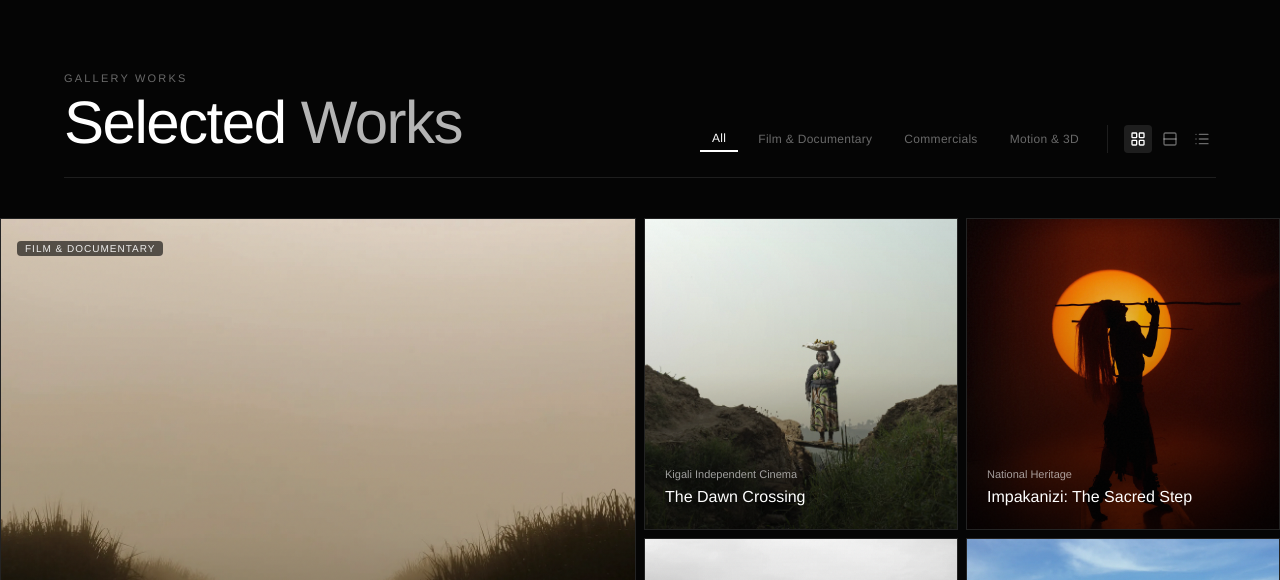
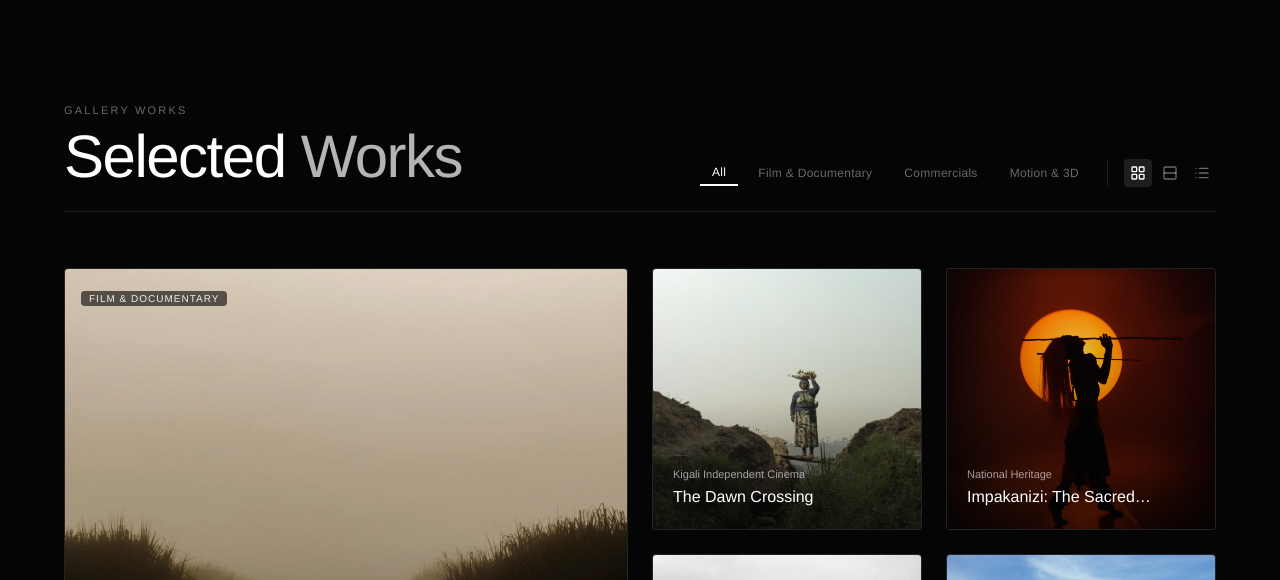
Before and after one commit to cestdalan/tuvugane, a React (Vite) app: page / in a window 1280 px wide. Shown: the part 827-1407 px from the top of the page. Built offline with nearby package versions, Linux system fonts and the light colour scheme; a web font is replaced by a local one.

Commit message:
style: match Selected Works margins and gap rhythm to Visual Archive section

```diff
--- a/src/components/WorkSection.tsx
+++ b/src/components/WorkSection.tsx
@@ -12,7 +12,7 @@ interface WorkSectionProps {
 type ViewMode = 'grid' | 'editorial' | 'list';
 
 /**
- * Mosaic Cell component that fits inside the 100% Full-Bleed Big Perfect Square
+ * Mosaic Cell component that fits inside the Big Perfect Square
  */
 function SquareMosaicCard({
   project,
@@ -33,9 +33,9 @@ function SquareMosaicCard({
       transition={{ duration: 0.5, ease: [0.16, 1, 0.3, 1] }}
       onClick={onClick}
       data-cursor="VIEW"
-      className={`group cursor-pointer relative overflow-hidden bg-[#0a0a0a] border border-white/10 hover:border-white/40 transition-all duration-300 font-liber ${spanClass}`}
+      className={`group cursor-pointer relative overflow-hidden bg-[#0a0a0a] border border-white/10 hover:border-white/40 transition-all duration-300 rounded font-liber ${spanClass}`}
     >
-      {/* Full-bleed photo fills 100% of cell */}
+      {/* Photo fills the entire cell */}
       <BlurImage
         src={project.imageUrl}
         alt={project.title}
@@ -182,11 +182,11 @@ export default function WorkSection({ projects, onSelectProject }: WorkSectionPr
   };
 
   /**
-   * Calculates the exact grid tessellation so that the items form a 100% edge-to-edge BIG PERFECT SQUARE
+   * Calculates the exact grid tessellation so that the items form a BIG PERFECT SQUARE
    */
   const getSquareLayout = (itemsCount: number) => {
     if (itemsCount === 10) {
-      // 4x4 Grid = 16 cells (2x2 + 8 1x1 + 2x2 = 16 cells). Complete big perfect square with 0 margin.
+      // 4x4 Grid = 16 cells (2x2 + 8 1x1 + 2x2 = 16 cells). Complete big perfect square!
       return {
         gridClass: 'grid-cols-4 grid-rows-4',
         spans: [
@@ -240,19 +240,19 @@ export default function WorkSection({ projects, onSelectProject }: WorkSectionPr
   return (
     <section
       id="work"
-      className="relative w-full pt-16 md:pt-24 pb-20 md:pb-32 bg-[#050505] text-white border-t border-white/10 overflow-hidden font-liber"
+      className="relative w-full py-24 md:py-32 bg-[#050505] text-white border-t border-white/10 overflow-hidden font-liber"
       onMouseMove={handleMouseMove}
     >
-      {/* 1. Gallery Section Header & Controls (Padded for clean reading) */}
-      <div className="w-full px-6 md:px-12 lg:px-16 pb-8 md:pb-10">
+      <div className="w-full px-6 md:px-12 lg:px-16 space-y-12">
+        {/* 1. Gallery Section Header & Controls */}
         <motion.div
-          initial={{ opacity: 0, y: 25 }}
+          initial={{ opacity: 0, y: 30 }}
           whileInView={{ opacity: 1, y: 0 }}
-          viewport={{ once: true, margin: '-40px' }}
-          transition={{ duration: 0.7, ease: [0.16, 1, 0.3, 1] }}
+          viewport={{ once: true, margin: '-60px' }}
+          transition={{ duration: 0.8, ease: [0.16, 1, 0.3, 1] }}
           className="flex flex-col md:flex-row md:items-end justify-between gap-6 pb-6 border-b border-white/10"
         >
-          <div className="space-y-1.5">
+          <div className="space-y-2">
             <span className="text-[11px] font-liber uppercase tracking-[0.2em] text-white/40 block">
               Gallery Works
             </span>
@@ -292,7 +292,7 @@ export default function WorkSection({ projects, onSelectProject }: WorkSectionPr
                 className={`p-1.5 rounded transition-colors ${
                   viewMode === 'grid' ? 'text-white bg-white/10' : 'text-white/40 hover:text-white'
                 }`}
-                title="Full-Width Big Perfect Square"
+                title="Big Perfect Square Gallery"
                 aria-label="Grid view"
               >
                 <LayoutGrid className="w-4 h-4" />
@@ -322,14 +322,12 @@ export default function WorkSection({ projects, onSelectProject }: WorkSectionPr
             </div>
           </div>
         </motion.div>
-      </div>
 
-      {/* 2. 100% FULL-WIDTH BIG PERFECT SQUARE GRID (No side margins, zero white space) */}
+        {/* 2. BIG PERFECT SQUARE GALLERY MODE (With matched Visual Archive margins & gap) */}
         {viewMode === 'grid' && (
-        <div className="w-full px-0 mx-0">
-          <div className="w-full aspect-square relative">
+          <div className="w-full aspect-square relative pt-2">
             <div
-              className={`grid ${squareConfig.gridClass} gap-1 sm:gap-1.5 md:gap-2 w-full h-full aspect-square`}
+              className={`grid ${squareConfig.gridClass} gap-3 sm:gap-4 md:gap-6 w-full h-full aspect-square`}
             >
               {filteredProjects.map((project, idx) => {
                 const conf = squareConfig.spans[idx] || {
@@ -348,12 +346,11 @@ export default function WorkSection({ projects, onSelectProject }: WorkSectionPr
               })}
             </div>
           </div>
-        </div>
         )}
 
         {/* 3. EDITORIAL FEED MODE */}
         {viewMode === 'editorial' && (
-        <div className="w-full px-6 md:px-12 lg:px-16 space-y-16 md:space-y-24 pt-4">
+          <div className="space-y-16 md:space-y-24 pt-4">
             {filteredProjects.map((project) => (
               <EditorialFeedCard
                 key={project.id}
@@ -366,7 +363,7 @@ export default function WorkSection({ projects, onSelectProject }: WorkSectionPr
 
         {/* 4. INDEX / LIST MODE */}
         {viewMode === 'list' && (
-        <div className="w-full px-6 md:px-12 lg:px-16 pt-4 divide-y divide-white/10 border-b border-white/10">
+          <div className="pt-4 divide-y divide-white/10 border-b border-white/10">
             {filteredProjects.map((project) => (
               <div
                 key={project.id}
@@ -411,6 +408,7 @@ export default function WorkSection({ projects, onSelectProject }: WorkSectionPr
             </motion.div>
           )}
         </AnimatePresence>
+      </div>
     </section>
   );
 }
```
Lines whose indentation alone changed are shown as unchanged.
